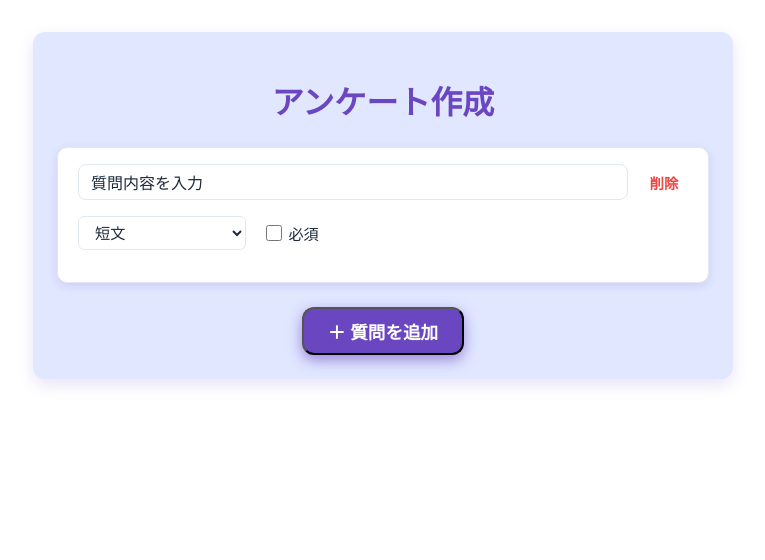
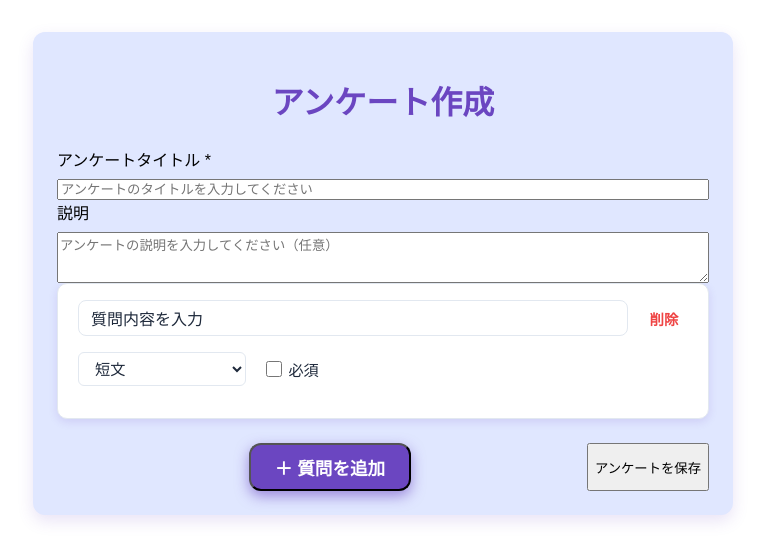
Before and after one commit to mitsuki0215/camp-10, a React (Create React App) app in the folder frontend/: page /anq in a window 1280 px wide. Shown: the top 560 px of the page, without its empty margins (257-1022 px from the left). Built offline with nearby package versions, Linux system fonts and the light colour scheme.

Commit message:
vercelでデプロイする用にコード修正

```diff
--- a/frontend/src/components/Anq.js
+++ b/frontend/src/components/Anq.js
@@ -1,5 +1,6 @@
 import React, { useState } from 'react';
 import { v4 as uuidv4 } from "uuid";
+import { apiClient } from '../utils/api';
 import './Anq.css';
 
 const defaultQuestion = () => ({
@@ -12,6 +13,9 @@ const defaultQuestion = () => ({
 
 const Anq = () => {
   const [questions, setQuestions] = useState([defaultQuestion()]);
+  const [title, setTitle] = useState('');
+  const [description, setDescription] = useState('');
+  const [saving, setSaving] = useState(false);
 
   // 質問を追加
   const addQuestion = () => {
@@ -61,9 +65,70 @@ const Anq = () => {
     }));
   };
 
+  // アンケートを保存
+  const saveSurvey = async () => {
+    if (!title.trim()) {
+      alert('アンケートのタイトルを入力してください');
+      return;
+    }
+
+    try {
+      setSaving(true);
+      const surveyData = {
+        title: title.trim(),
+        description: description.trim(),
+        questions: questions.map(q => ({
+          text: q.text,
+          type: q.type,
+          options: q.options,
+          required: q.required
+        }))
+      };
+
+      await apiClient.post('/api/surveys', surveyData);
+      alert('アンケートが保存されました！');
+
+      // フォームをリセット
+      setTitle('');
+      setDescription('');
+      setQuestions([defaultQuestion()]);
+    } catch (error) {
+      console.error('Failed to save survey:', error);
+      alert('アンケートの保存に失敗しました');
+    } finally {
+      setSaving(false);
+    }
+  };
+
   return (
     <div className="anq-container">
       <h1 className="anq-title">アンケート作成</h1>
+
+      {/* アンケート基本情報 */}
+      <div className="survey-info-section">
+        <div className="input-group">
+          <label htmlFor="survey-title">アンケートタイトル *</label>
+          <input
+            id="survey-title"
+            type="text"
+            value={title}
+            onChange={(e) => setTitle(e.target.value)}
+            placeholder="アンケートのタイトルを入力してください"
+            className="survey-title-input"
+          />
+        </div>
+        <div className="input-group">
+          <label htmlFor="survey-description">説明</label>
+          <textarea
+            id="survey-description"
+            value={description}
+            onChange={(e) => setDescription(e.target.value)}
+            placeholder="アンケートの説明を入力してください（任意）"
+            className="survey-description-input"
+            rows="3"
+          />
+        </div>
+      </div>
       {questions.map(q => (
         <div key={q.id} className="question-card">
           <div className="question-header">
@@ -131,12 +196,21 @@ const Anq = () => {
           )}
         </div>
       ))}
+      <div className="survey-actions">
         <button
           className="add-question-main-btn"
           onClick={addQuestion}
         >
           ＋ 質問を追加
         </button>
+        <button
+          className="save-survey-btn"
+          onClick={saveSurvey}
+          disabled={saving}
+        >
+          {saving ? '保存中...' : 'アンケートを保存'}
+        </button>
+      </div>
     </div>
   );
 };
--- a/frontend/src/components/Home.js
+++ b/frontend/src/components/Home.js
@@ -1,10 +1,24 @@
-import React from 'react';
+import React, { useState, useEffect } from 'react';
 import { Link } from 'react-router-dom';
+import { apiClient } from '../utils/api';
 import './Home.css';
 
 const Home = () => {
-  // ダミーデータ - アンケート一覧
-  const surveys = [
+  const [surveys, setSurveys] = useState([]);
+  const [loading, setLoading] = useState(true);
+  const [error, setError] = useState(null);
+
+  useEffect(() => {
+    const fetchSurveys = async () => {
+      try {
+        setLoading(true);
+        const data = await apiClient.get('/api/surveys');
+        setSurveys(data);
+      } catch (err) {
+        console.error('Failed to fetch surveys:', err);
+        setError('アンケートの読み込みに失敗しました');
+        // フォールバック: ダミーデータを使用
+        setSurveys([
           {
             id: 1,
             title: "大学生活に関するアンケート",
@@ -40,7 +54,14 @@ const Home = () => {
             responseCount: 67,
             duration: "約2分"
           }
-  ];
+        ]);
+      } finally {
+        setLoading(false);
+      }
+    };
+
+    fetchSurveys();
+  }, []);
 
   return (
     <div className="home-container">
@@ -75,6 +96,8 @@ const Home = () => {
       {/* アンケート一覧 */}
       <div className="surveys-section">
         <h2 className="section-title">回答可能なアンケート</h2>
+        {loading && <p>読み込み中...</p>}
+        {error && <p className="error-message">{error}</p>}
         <div className="surveys-list">
           {surveys.map(survey => (
             <div key={survey.id} className="survey-card">
--- a/frontend/src/components/Profile.js
+++ b/frontend/src/components/Profile.js
@@ -1,20 +1,35 @@
-import React from 'react';
+import React, { useState, useEffect } from 'react';
 import { Link } from 'react-router-dom';
+import { apiClient } from '../utils/api';
 import './Profile.css';
 
 const Profile = () => {
-  // ダミーデータ - ユーザー情報
-  const user = {
+  const [user, setUser] = useState({
     name: "田中 太郎",
     grade: "B3",
     rank: "Silver",
     experience: 1250,
     experienceToNext: 1500,
     points: 340
-  };
+  });
+  const [myPosts, setMyPosts] = useState([]);
+  const [loading, setLoading] = useState(true);
 
-  // ダミーデータ - 自分が作成したアンケート
-  const myPosts = [
+  useEffect(() => {
+    const fetchUserData = async () => {
+      try {
+        setLoading(true);
+        // ユーザー情報を取得
+        // const userData = await apiClient.get('/api/user/profile');
+        // setUser(userData);
+
+        // 自分が作成したアンケートを取得
+        const surveysData = await apiClient.get('/api/user/surveys');
+        setMyPosts(surveysData);
+      } catch (error) {
+        console.error('Failed to fetch user data:', error);
+        // フォールバック: ダミーデータを使用
+        setMyPosts([
           {
             id: 1,
             title: "大学生のアルバイト事情について",
@@ -39,7 +54,14 @@ const Profile = () => {
             createdAt: "2024-07-05",
             status: "終了"
           }
-  ];
+        ]);
+      } finally {
+        setLoading(false);
+      }
+    };
+
+    fetchUserData();
+  }, []);
 
   // 経験値の進捗率を計算
   const experienceProgress = (user.experience / user.experienceToNext) * 100;
@@ -119,6 +141,7 @@ const Profile = () => {
       {/* 作成したアンケート一覧 */}
       <div className="my-surveys-section">
         <h2 className="section-title">作成したアンケート</h2>
+        {loading && <p>読み込み中...</p>}
         <div className="my-surveys-list">
           {myPosts.map(post => (
             <div key={post.id} className="my-survey-card">
--- /dev/null
+++ b/frontend/src/utils/api.js
@@ -0,0 +1,67 @@
+const API_BASE_URL = 'https://camp-10.onrender.com';
+
+export const apiClient = {
+  async get(endpoint) {
+    const response = await fetch(`${API_BASE_URL}${endpoint}`, {
+      method: 'GET',
+      headers: {
+        'Content-Type': 'application/json',
+      },
+    });
+
+    if (!response.ok) {
+      throw new Error(`HTTP error! status: ${response.status}`);
+    }
+
+    return response.json();
+  },
+
+  async post(endpoint, data) {
+    const response = await fetch(`${API_BASE_URL}${endpoint}`, {
+      method: 'POST',
+      headers: {
+        'Content-Type': 'application/json',
+      },
+      body: JSON.stringify(data),
+    });
+
+    if (!response.ok) {
+      throw new Error(`HTTP error! status: ${response.status}`);
+    }
+
+    return response.json();
+  },
+
+  async put(endpoint, data) {
+    const response = await fetch(`${API_BASE_URL}${endpoint}`, {
+      method: 'PUT',
+      headers: {
+        'Content-Type': 'application/json',
+      },
+      body: JSON.stringify(data),
+    });
+
+    if (!response.ok) {
+      throw new Error(`HTTP error! status: ${response.status}`);
+    }
+
+    return response.json();
+  },
+
+  async delete(endpoint) {
+    const response = await fetch(`${API_BASE_URL}${endpoint}`, {
+      method: 'DELETE',
+      headers: {
+        'Content-Type': 'application/json',
+      },
+    });
+
+    if (!response.ok) {
+      throw new Error(`HTTP error! status: ${response.status}`);
+    }
+
+    return response.json();
+  },
+};
+
+export default apiClient;
```
Lines whose indentation alone changed are shown as unchanged.
